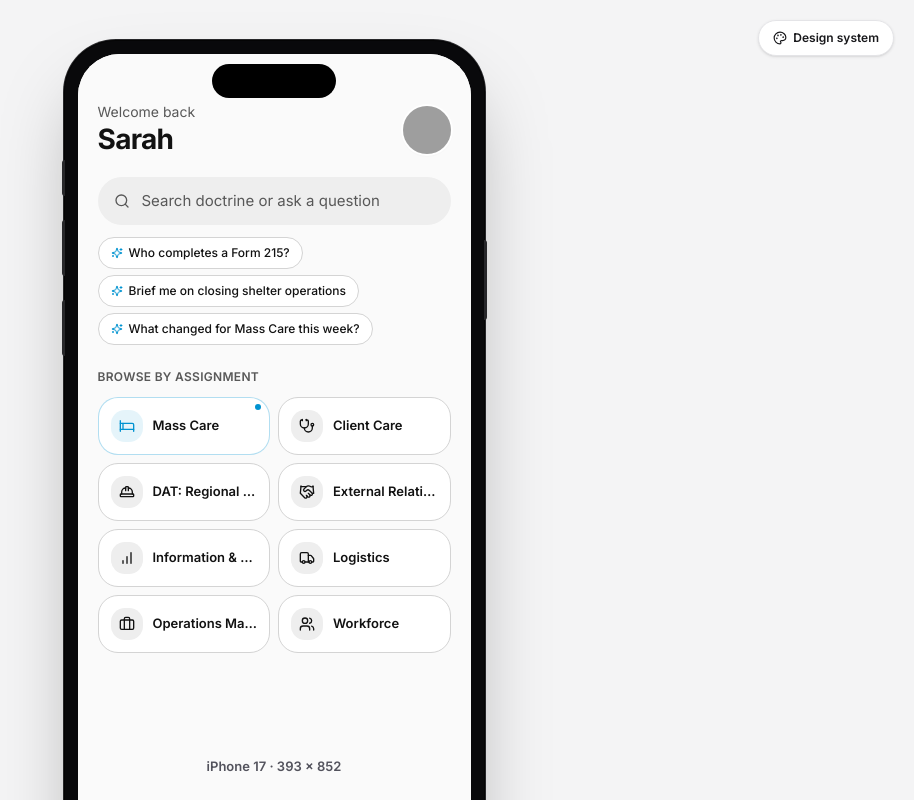
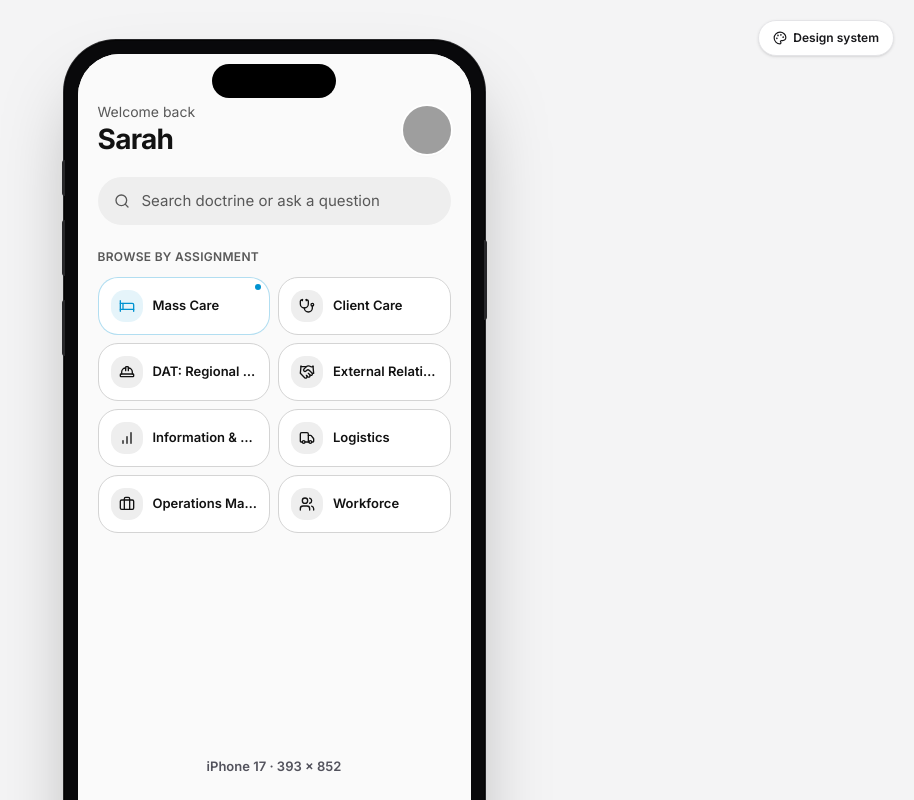
Before and after one commit to davidjhillis/arc_mobile2, a Next.js app: page / in a window 1280 px wide. Both pictures are taken after a click on the button "Sign in with SSO". Shown: the top 800 px of the page, without its empty margins (366-1280 px from the left). Built offline with nearby package versions, Linux system fonts and the light colour scheme; grey boxes are pictures that could not be loaded.

Commit message:
Home: drop suggested prompts — they live on the search page

```diff
--- a/components/screens/home-screen.tsx
+++ b/components/screens/home-screen.tsx
@@ -12,7 +12,6 @@ import {
   Briefcase,
   HardHat,
   ChevronRight,
-  Sparkles,
   Clock,
 } from "lucide-react"
 import { cn } from "@/lib/utils"
@@ -36,12 +35,6 @@ const assignments = [
 
 const DEFAULT_AVATAR =
   "https://images.unsplash.com/photo-1494790108377-be9c29b29330?w=200&h=200&fit=facearea&facepad=2.2&auto=format&q=80"
-
-const QUICK_PROMPTS = [
-  "Who completes a Form 215?",
-  "Brief me on closing shelter operations",
-  "What changed for Mass Care this week?",
-]
 
 const defaultProfile = {
   name: "Sarah",
@@ -116,13 +109,6 @@ export function HomeScreen({ onNavigate }: HomeScreenProps) {
     })
   }, [profile.serviceAreas])
 
-  const handleQuickPrompt = (q: string) => {
-    try {
-      localStorage.setItem("arc_initial_query", q)
-    } catch {}
-    onNavigate("ask")
-  }
-
   return (
     <div className="flex flex-col min-h-full bg-background pb-6">
       {/* Hero — compact, one line */}
@@ -153,20 +139,6 @@ export function HomeScreen({ onNavigate }: HomeScreenProps) {
             Search doctrine or ask a question
           </span>
         </button>
-      </div>
-
-      {/* Quick prompts — chips on the page, no card frame */}
-      <div className="px-5 mt-3 flex flex-wrap gap-1.5">
-        {QUICK_PROMPTS.map((q) => (
-          <button
-            key={q}
-            onClick={() => handleQuickPrompt(q)}
-            className="inline-flex items-center gap-1.5 h-8 px-3 rounded-full bg-card border border-border text-[12px] font-medium text-foreground hover:border-interactive/40 hover:bg-interactive-soft/30 active:scale-95 transition"
-          >
-            <Sparkles className="w-3 h-3 text-interactive" aria-hidden />
-            {q}
-          </button>
-        ))}
       </div>
 
       {/* Activity — single inline line, optional */}
```
Also changed, not shown: 1 other file (tests, documents, lock files or other folders).
